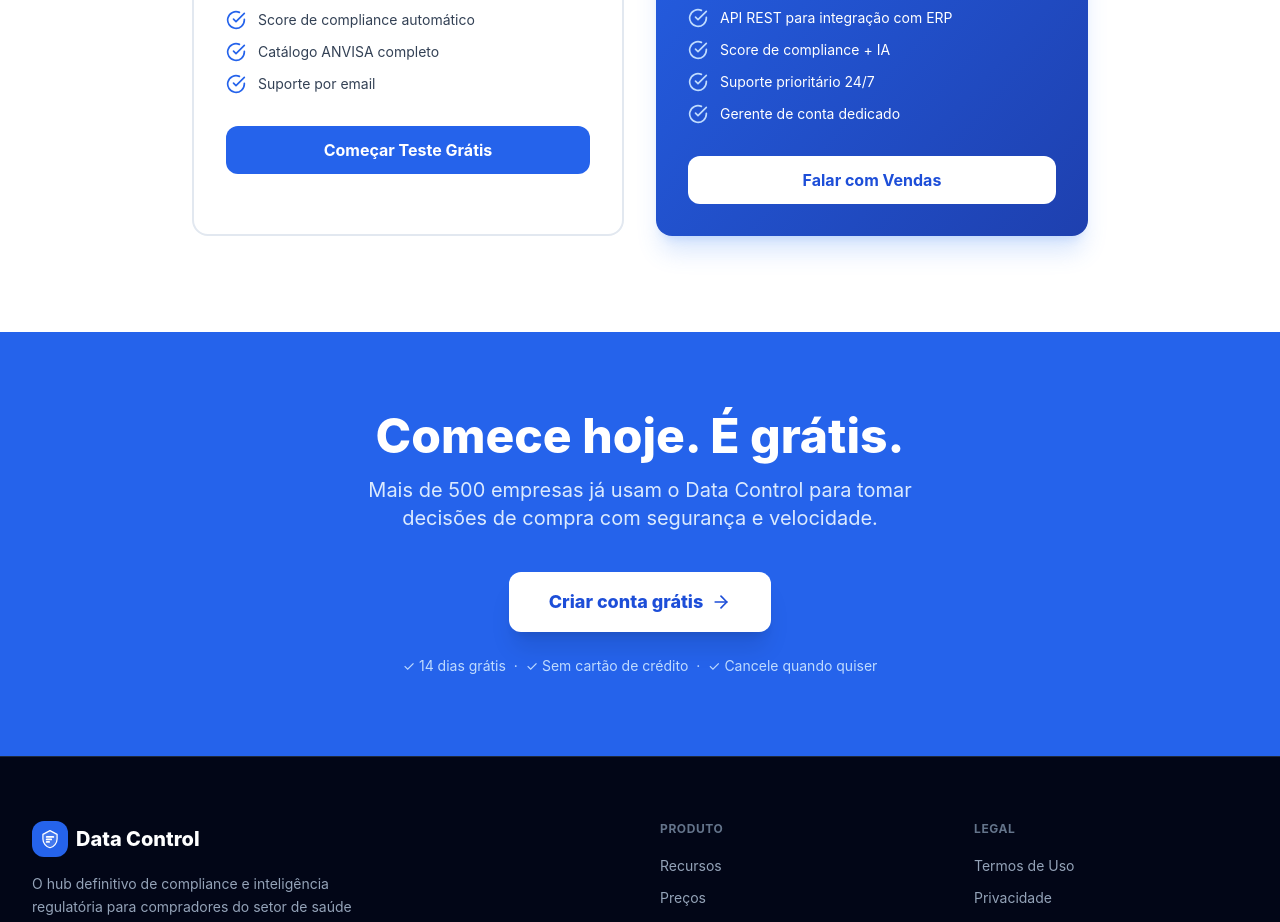
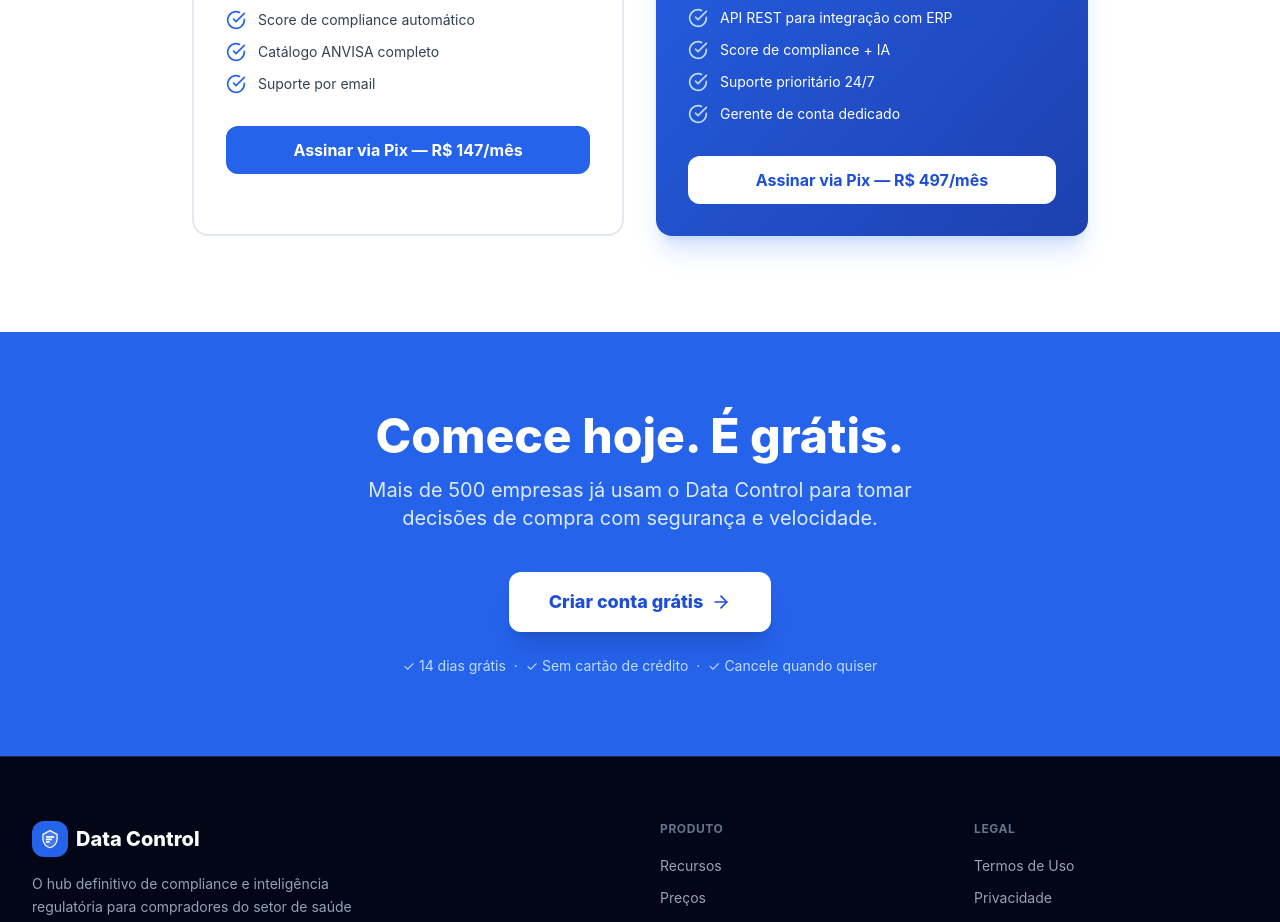
Before and after one commit to Jeanlucrj/ComplicancePro, a Next.js app: page / in a window 1280 px wide. Shown: the part 5490-6412 px from the top of the page. Built offline with nearby package versions, Linux system fonts and the light colour scheme.

Commit message:
fix: botões de plano apontam para /checkout, preços R47 e R97, plano lido da URL

```diff
--- a/app/api/checkout/route.ts
+++ b/app/api/checkout/route.ts
@@ -13,12 +13,12 @@
   pro: {
     nome: 'Acesso Pro – Base ANVISA',
     descricao: 'Monitoramento de cosméticos e medicamentos, alertas semanais e consultas ilimitadas.',
-    valor_centavos: 4990, // R$ 49,90
+    valor_centavos: 14700, // R$ 147,00
   },
   enterprise: {
     nome: 'Acesso Enterprise – Base ANVISA',
     descricao: 'Tudo do Pro + múltiplos usuários, API access e suporte prioritário.',
-    valor_centavos: 14990, // R$ 149,90
+    valor_centavos: 49700, // R$ 497,00
   },
 } as const;
 
--- a/app/checkout/page.tsx
+++ b/app/checkout/page.tsx
@@ -1,6 +1,7 @@
 'use client';
 
 import { useState, useEffect, useCallback } from 'react';
+import { useSearchParams } from 'next/navigation';
 import { supabase } from '@/lib/supabase';
 import { CheckCircle, Copy, RefreshCw, Shield, Zap, Clock } from 'lucide-react';
 
@@ -60,8 +61,11 @@
 
 // ─── Componente Principal ─────────────────────────────────────────────────────
 export default function CheckoutPage() {
+  const searchParams = useSearchParams();
+  const planoParam   = (searchParams.get('plano') || 'pro') as Plano;
+
   const [userId,       setUserId]       = useState<string | null>(null);
-  const [planoSel,    setPlanoSel]     = useState<Plano>('pro');
+  const [planoSel,    setPlanoSel]     = useState<Plano>(planoParam);
   const [loading,     setLoading]      = useState(false);
   const [checkout,    setCheckout]     = useState<CheckoutData | null>(null);
   const [copiado,     setCopiado]      = useState(false);
--- a/app/page.tsx
+++ b/app/page.tsx
@@ -380,8 +380,8 @@
                   </li>
                 ))}
               </ul>
-              <Link href="/signup" className="block w-full py-3 text-center bg-blue-600 text-white rounded-xl hover:bg-blue-700 transition font-bold">
-                Começar Teste Grátis
+              <Link href="/checkout?plano=pro" className="block w-full py-3 text-center bg-blue-600 text-white rounded-xl hover:bg-blue-700 transition font-bold">
+                Assinar via Pix — R$ 147/mês
               </Link>
             </div>
 
@@ -404,9 +404,9 @@
                   </li>
                 ))}
               </ul>
-              <button className="w-full py-3 bg-white text-blue-700 rounded-xl hover:bg-blue-50 transition font-bold">
-                Falar com Vendas
-              </button>
+              <Link href="/checkout?plano=enterprise" className="block w-full py-3 text-center bg-white text-blue-700 rounded-xl hover:bg-blue-50 transition font-bold">
+                Assinar via Pix — R$ 497/mês
+              </Link>
             </div>
 
           </div>
```
